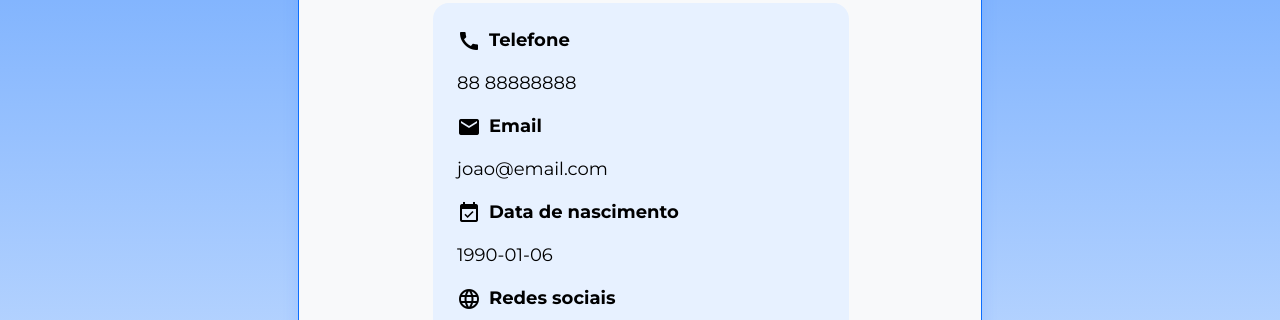
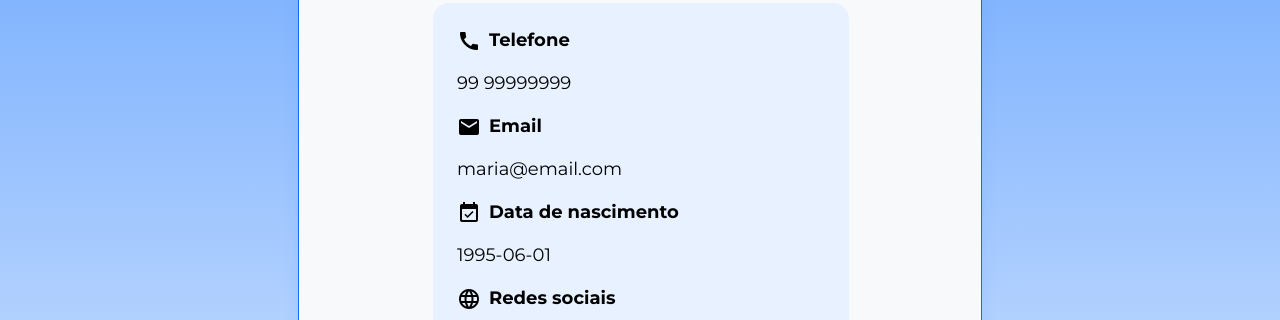
Before and after one commit to bmgoncalves/indexa, an Angular app: page /perfil-contato/1 in a window 1280 px wide. Shown: the part 480-800 px from the top of the page. Built offline with nearby package versions, Linux system fonts and the light colour scheme; data requests are answered from the project's data file; a web font is replaced by a local one.

Commit message:
Buscando contato por ID

```diff
--- a/src/app/paginas/perfil-contato/perfil-contato.component.ts
+++ b/src/app/paginas/perfil-contato/perfil-contato.component.ts
@@ -1,15 +1,18 @@
-import { Component } from '@angular/core';
+import { ContatoService } from './../../services/contato.service';
+import { Component, OnInit } from '@angular/core';
 import { ContainerComponent } from '../../componentes/container/container.component';
 import { Contato } from '../../componentes/contato/contato';
+import { ActivatedRoute, RouterLink } from '@angular/router';
 
 @Component({
   selector: 'app-perfil-contato',
   standalone: true,
-  imports: [ContainerComponent, ContainerComponent],
+  imports: [ContainerComponent, ContainerComponent, RouterLink],
   templateUrl: './perfil-contato.component.html',
   styleUrl: './perfil-contato.component.css',
 })
-export class PerfilContatoComponent {
+
+export class PerfilContatoComponent implements OnInit {
 
   contato: Contato = {
     nome: 'João',
@@ -20,4 +23,18 @@ export class PerfilContatoComponent {
     observacoes: '',
     id: 2,
   };
+
+  constructor(private activatedRoute: ActivatedRoute, private contatoService: ContatoService ){}
+
+  ngOnInit(): void {
+    const id = this.activatedRoute.snapshot.paramMap.get('id');
+
+    if(id){
+      this.contatoService.buscarPorId(parseInt(id)).subscribe((contatoParam) => {
+        this.contato = contatoParam;
+      });
+    }
+
+  }
+
 }
--- a/src/app/services/contato.service.ts
+++ b/src/app/services/contato.service.ts
@@ -23,4 +23,9 @@ export class ContatoService implements OnInit{
   salvarContato(contato:Contato){
     return this.http.post<Contato>(this.API, contato);
   }
+
+  buscarPorId(id: number): Observable<Contato>{
+    const url = `${this.API}/${id}`
+    return this.http.get<Contato>(url);
+  }
 }
```
